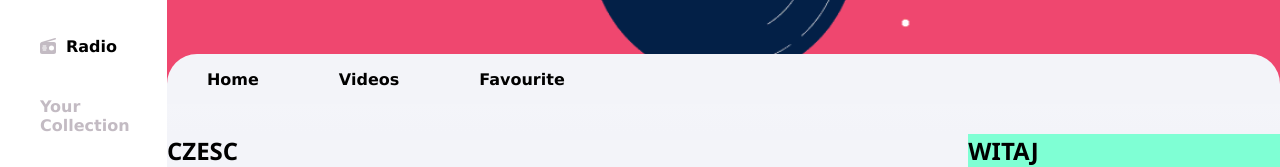
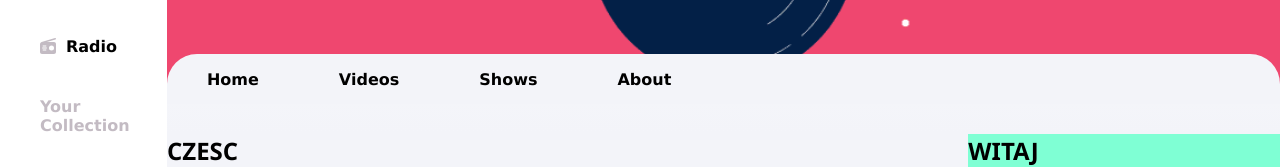
Before and after one commit to KatSobieska/react-music-app, a React (Create React App) app: page / in a window 1280 px wide. Shown: the part 216-383 px from the top of the page. Built offline with nearby package versions, Linux system fonts and the light colour scheme.

Commit message:
Add new links

```diff
--- a/src/components/common/NavBar.js
+++ b/src/components/common/NavBar.js
@@ -12,9 +12,8 @@ const NavBar = () => {
         <Nav.Link as={Link} to="/videos">
           Videos
         </Nav.Link>
-        <Nav.Link as={Link} to="/favourite">
-          Favourite
-        </Nav.Link>
+        <Nav.Link>Shows</Nav.Link>
+        <Nav.Link>About</Nav.Link>
       </Nav>
     </Navbar>
   );
```
